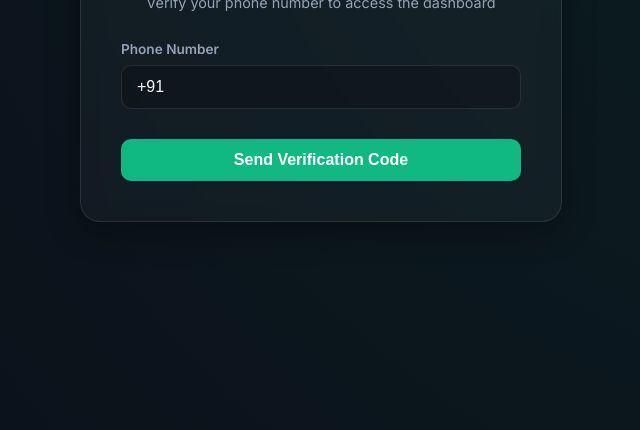
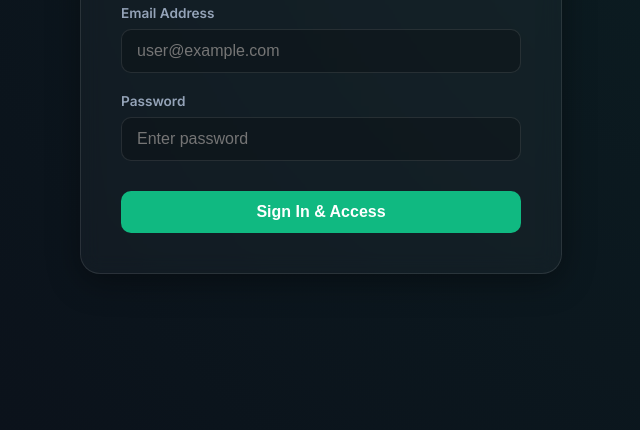
Before and after one commit to rj-mohith-45/Eco-smart-Irrigation, a plain HTML site: page index.html in a window 1280 px wide. Shown: the part 370-800 px from the top of the page, without its empty margins (319-959 px from the left). Drawn offline with nearby package versions, Linux system fonts and the light colour scheme.

Commit message:
Update index.html

```diff
--- a/index.html
+++ b/index.html
@@ -12,35 +12,30 @@
 
 <body>
 
-    <!-- Step 2: Login Section Container -->
+    <!-- Login Section Container for Email & Password -->
     <div id="login-container" class="login-wrapper">
         <div class="login-card">
             <div class="login-header">
                 <span class="login-logo">🌿</span>
                 <h2>EcoSmart Irrigation</h2>
-                <p>Verify your phone number to access the dashboard</p>
+                <p>Sign in with your email and password to access the dashboard</p>
             </div>
-            <div id="phone-step">
+            <div id="email-login-step">
                 <div class="input-field-group">
-                    <label for="phone-number">Phone Number</label>
-                    <input type="tel" id="phone-number" placeholder="+91XXXXXXXXXX" value="+91">
+                    <label for="email-address">Email Address</label>
+                    <input type="email" id="email-address" placeholder="user@example.com">
                 </div>
-                <div id="recaptcha-container"></div>
-                <button id="btn-send-otp" class="btn-primary">Send Verification Code</button>
-            </div>
-            <div id="otp-step" style="display: none;">
                 <div class="input-field-group">
-                    <label for="otp-code">Verification Code</label>
-                    <input type="text" id="otp-code" placeholder="Enter 6-digit OTP">
+                    <label for="user-password">Password</label>
+                    <input type="password" id="user-password" placeholder="Enter password">
                 </div>
-                <button id="btn-verify-otp" class="btn-primary">Verify & Login</button>
-                <button id="btn-back-phone" class="btn-secondary">Change Phone Number</button>
+                <button id="btn-login-email" class="btn-primary">Sign In & Access</button>
             </div>
             <div id="login-error" class="error-msg" style="display: none;"></div>
         </div>
     </div>
 
-    <!-- Step 2: Dashboard Container -->
+    <!-- Step 2: Existing Dashboard HTML wrapped in a container that is hidden by default -->
     <div class="glass-container" id="dashboard-container" style="display: none;">
         <aside class="sidebar">
             <div class="sidebar-header">
@@ -62,6 +57,11 @@
                 <!-- Sidebar signout option -->
                 <button id="nav-logout" class="nav-btn" style="margin-top: 15px; border-color: rgba(239, 68, 68, 0.3); color: #ef4444;">🚪 Logout</button>
             </nav>
+
+            <div class="sidebar-api-key-box" style="margin-top: 20px; padding: 15px 0 0 0; border-top: 1px solid rgba(255,255,255,0.1);">
+                <label for="gemini-api-key" style="font-size: 0.85rem; color: rgba(255,255,255,0.6); display: block; margin-bottom: 8px;">🧠 Gemini API Key</label>
+                <input type="password" id="gemini-api-key" placeholder="Paste your API key here" style="width: 100%; padding: 8px; border-radius: 6px; border: 1px solid rgba(255,255,255,0.2); background: rgba(0,0,0,0.2); color: #ffffff; font-size: 0.85rem; box-sizing: border-box;">
+            </div>
 
             <div class="compact-setting">
                 <span>Auto Logic Master</span>
@@ -93,7 +93,7 @@
                 <header class="header">
                     <h1>Field Status</h1>
                     <div style="display: flex; gap: 15px; align-items: center;">
-                        <!-- Sign Out Button -->
+                        <!-- Step 2: Sign Out Button added to the main header -->
                         <button id="btn-signout" class="nav-btn" style="border-color: rgba(239, 68, 68, 0.3); color: #ef4444; padding: 6px 12px; font-size: 0.9rem; border-radius: 8px; cursor: pointer; background: none; transition: 0.3s; font-weight: 600;">🚪 Sign Out</button>
                         <div class="sync-pill"><span class="dot"></span> <span id="sync-text">Syncing...</span></div>
                     </div>
@@ -130,7 +130,6 @@
                                 <div><strong>Master Motor</strong><br><span class="sub-text">Primary Pump</span></div>
                                   <label class="toggle-ui"><input type="checkbox" id="motor_on"><span class="slider"></span></label>
                             </div>
-                            <!-- Disabled classes and attributes removed from these rows -->
                             <div class="control-row v-row" id="v1-row">
                                 <div><strong>Valve 1</strong><br><span class="sub-text">Zone A</span></div>
                                 <label class="toggle-ui"><input type="checkbox" id="valve1_on"><span class="slider"></span></label>
```
